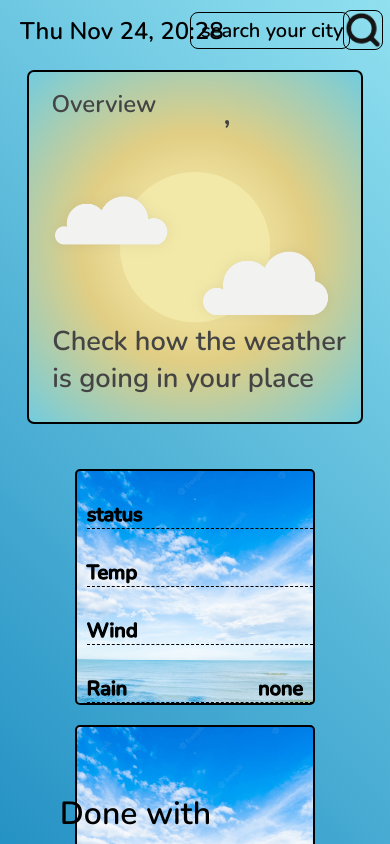
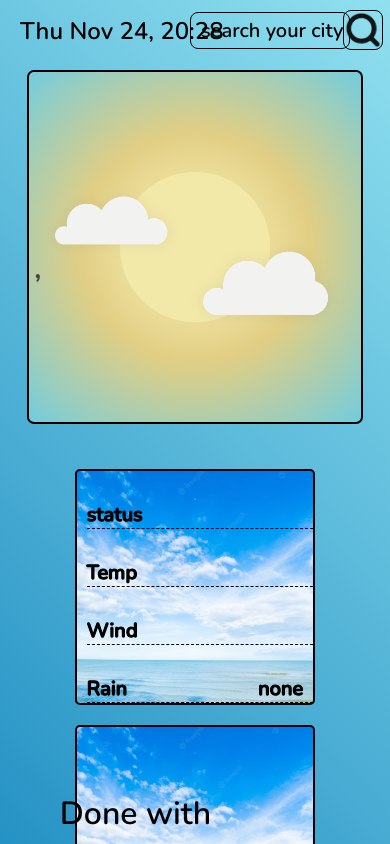
Before and after one commit to TinySmash/Weather-app, a React (Create React App) app: page / in a window 390 px wide. Shown: the top 844 px of the page. Built offline with nearby package versions, Linux system fonts and the light colour scheme.

Commit message:
small css changes

```diff
--- a/src/components/main/Main.css
+++ b/src/components/main/Main.css
@@ -177,4 +177,23 @@
         margin-top: 20px;
         width: 70%;
     }
+    .overview-title
+    {
+        display: none;
+    }
+    .quote
+    {
+        display: none;
+    }
+    .overview
+    {
+        display: flex;
+        align-items: center;
+        justify-content: flex-start;
+    }
+    .overview-weather
+    {
+        position: relative;
+        width: 100%;
+    }
 }
```
